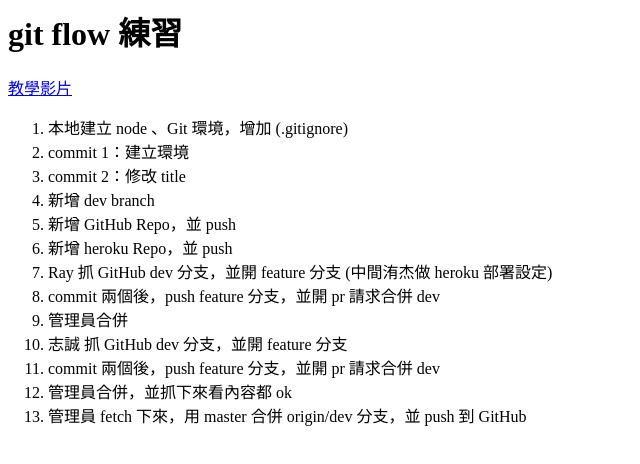
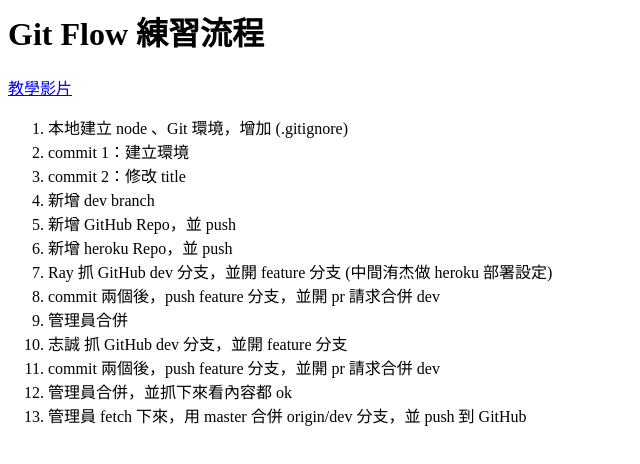
Before and after one commit to Peg-L/git-flow, a plain HTML site: page index.html in a window 1280 px wide. Shown: the whole page, without its empty margins (0-640 px from the left). Drawn offline with Linux system fonts and the light colour scheme.

Commit message:
modified: title

```diff
--- a/index.html
+++ b/index.html
@@ -1,4 +1,4 @@
-<h1>git flow 練習</h1>
+<h1>Git Flow 練習流程</h1>
 <a href="https://www.youtube.com/watch?v=C_u6RLXixLY">教學影片</a>
 <ol>
 	<li>本地建立 node 、Git 環境，增加 (.gitignore)</li>
```
